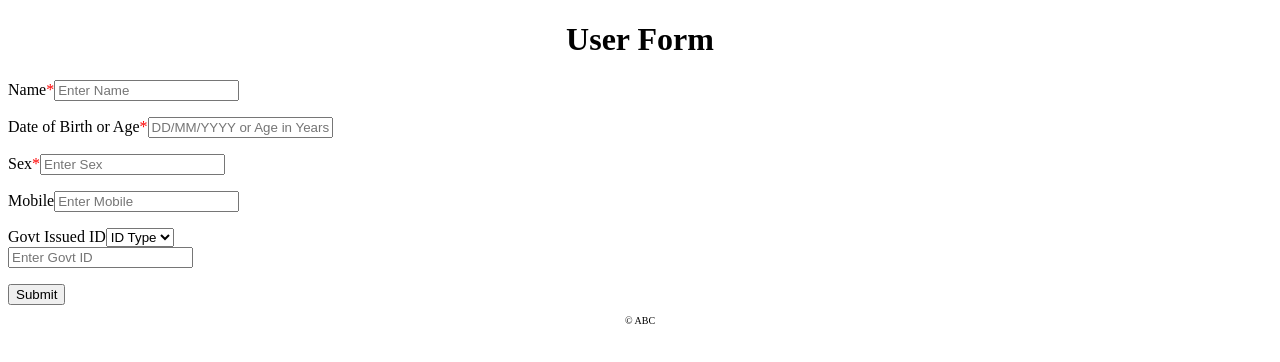
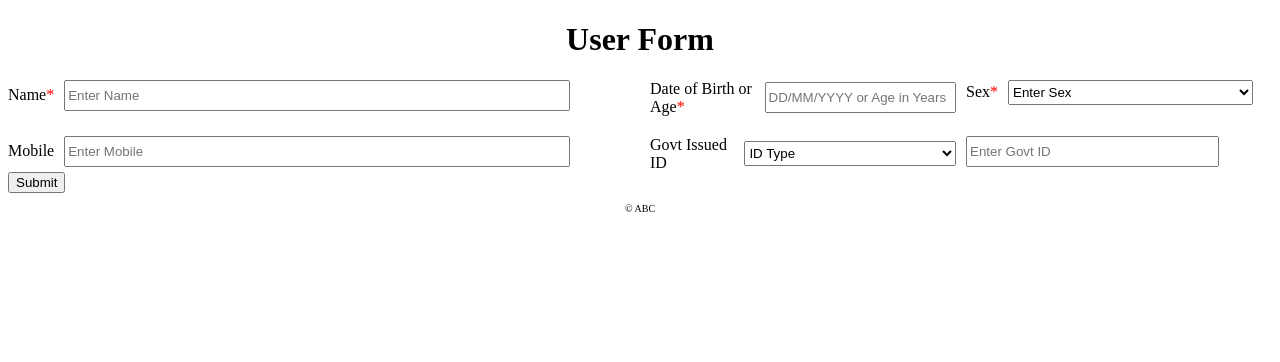
Before and after one commit to maja-98/react-form, a React (Create React App) app: page / in a window 1280 px wide. Shown: the top 362 px of the page. Built offline with nearby package versions, Linux system fonts and the light colour scheme.

Commit message:
basic css added and form bugs fixedd

```diff
--- a/src/css/index.css
+++ b/src/css/index.css
@@ -1,3 +1,11 @@
 @import url('./header.css');
 @import url('./footer.css');
 @import url('./userform.css');
+
+input,select{
+    width: 80%;
+    height: 25px;
+}
+small{
+    color: red;
+}
--- a/src/css/userform.css
+++ b/src/css/userform.css
@@ -0,0 +1,29 @@
+.section{
+    display: flex;
+    flex-direction: column;
+    width: 100%;
+    gap: 20px;
+
+}
+.section>div{
+    display: grid;
+   grid-template-columns: 1fr 1fr;
+   gap: 20px;
+
+}
+.section-sub-container{
+    display: flex;
+    justify-content: center;
+    width: 100%;
+    gap: 10px;
+}
+.input-container{
+    display: flex;
+    flex-direction: column;
+    width: 100%;
+}
+.input-container>div{
+    display: flex;
+    gap: 10px;
+    align-items: center;
+}
--- a/src/user/UserForm.js
+++ b/src/user/UserForm.js
@@ -4,7 +4,8 @@ import { yupResolver } from "@hookform/resolvers/yup";
 import { parse } from "date-fns";
 import * as yup from "yup";
 
-const schema = yup.object().shape({
+const schema = yup.object().shape(
+  {
     name: yup
       .string()
       .transform((value) => value.trim())
@@ -15,13 +16,16 @@ const schema = yup.object().shape({
         "age_date_validation",
         "Enter Correct Age or Date of Birth",
         (value) => {
-        if (isNaN(value)) {
+          if (!isNaN(value)) {
             return (parseInt(value) >= 0) & (parseInt(value) <= 200);
           } else {
             const convertedDate = parse(value, "dd/MM/yyyy", new Date());
             const year = convertedDate.getFullYear();
+            const currentYear = new Date();
             return (
-            convertedDate.toLocaleString() !== "Invalid Date" && year > 1900
+              convertedDate.toLocaleString() !== "Invalid Date" &&
+              year > 1900 &&
+              convertedDate <= currentYear
             );
           }
         }
@@ -43,7 +47,12 @@ const schema = yup.object().shape({
     //       !value.trim()
     //     );
     //   }),
-  govtIdType: yup.string().required(),
+    govtIdType: yup.string().when("govtIdNumber", (govtIdNumber) => {
+      if (govtIdNumber[0]?.toLocaleString().trim().length) {
+        return yup.string().required("Clear Govt ID or select any ID Type");
+      }
+      return yup.string();
+    }),
     govtIdNumber: yup.string().when("govtIdType", (idType) => {
       if (idType[0] === "Aadhar") {
         return yup
@@ -70,7 +79,9 @@ const schema = yup.object().shape({
           );
       }
     }),
-});
+  },
+  ["govtIdType", "govtIdNumber"]
+);
 
 const UserForm = () => {
   const {
@@ -83,14 +94,17 @@ const UserForm = () => {
       <div className="section">
         <div>
           <div className="input-container">
+            <div>
               <label>
                 Name<span style={{ color: "red" }}>*</span>
               </label>
               <input placeholder="Enter Name" {...register("name")} />
-            <p>{errors.name?.message}</p>
             </div>
+            <small>{errors.name?.message}</small>
+          </div>
+          <div className="section-sub-container">
+            <div className="input-container">
               <div>
-            <div className="input-container">
                 <label>
                   Date of Birth or Age<span style={{ color: "red" }}>*</span>
                 </label>
@@ -98,28 +112,39 @@ const UserForm = () => {
                   placeholder="DD/MM/YYYY or Age in Years"
                   {...register("dateOfBirthorAge")}
                 />
-              <p>{errors.dateOfBirthorAge?.message}</p>
+              </div>
+
+              <small>{errors.dateOfBirthorAge?.message}</small>
             </div>
             <div className="input-container">
+              <div>
                 <label>
                   Sex<span style={{ color: "red" }}>*</span>
                 </label>
-              <input
-                placeholder="Enter Sex"
-                {...register("sex", { required: true })}
-              />
-              <p>{errors.sex?.message}</p>
+                <select {...register("sex", { required: true })}>
+                  <option value={""}>Enter Sex</option>
+                  <option value={"Male"}>Male</option>
+                  <option value={"Female"}>Female</option>
+                  <option value={"Other"}>Other</option>
+                </select>
+              </div>
+
+              <small>{errors.sex?.message}</small>
             </div>
           </div>
         </div>
         <div>
           <div className="input-container">
+            <div>
               <label>Mobile</label>
               <input placeholder="Enter Mobile" {...register("mobile")} />
-            <p>{errors.mobile?.message}</p>
             </div>
+
+            <small>{errors.mobile?.message}</small>
+          </div>
+          <div className="section-sub-container">
+            <div className="input-container">
               <div>
-            <div className="input-container">
                 <label>Govt Issued ID</label>
                 <select placeholder="ID Type" {...register("govtIdType")}>
                   <option value={""}>ID Type</option>
@@ -127,12 +152,14 @@ const UserForm = () => {
                   <option value={"PAN"}>PAN</option>
                 </select>
               </div>
+              <small>{errors.govtIdType?.message}</small>
+            </div>
             <div className="input-container">
               <input
                 placeholder="Enter Govt ID"
                 {...register("govtIdNumber")}
               />
-              <p>{errors.govtIdNumber?.message}</p>
+              <small>{errors.govtIdNumber?.message}</small>
             </div>
           </div>
         </div>
```
Also changed, not shown: ss.js (+21 -0 lines). Lines whose indentation alone changed are shown as unchanged.
